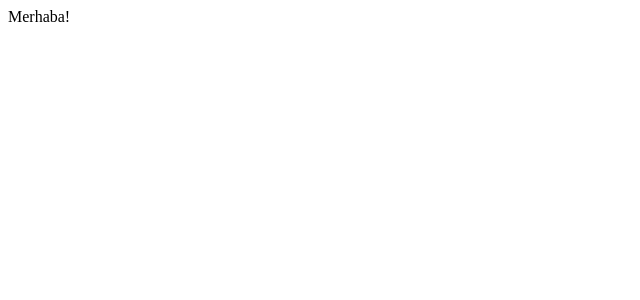
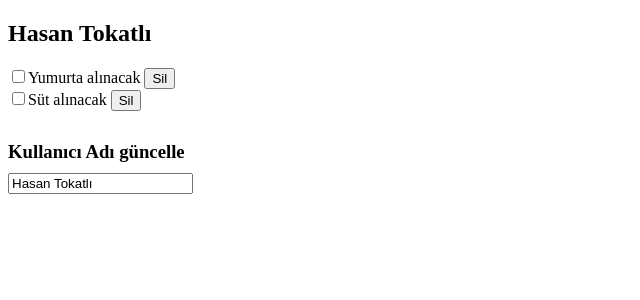
Before and after one commit to alisarsar/hafta10, a React (Create React App) app: page / in a window 1280 px wide. Shown: the top 300 px of the page, without its empty margins (0-640 px from the left). Built offline with nearby package versions, Linux system fonts and the light colour scheme.

Commit message:
usereducer örnekleri yapıldı.

```diff
--- a/src/App.js
+++ b/src/App.js
@@ -1,10 +1,57 @@
+import { useReducer } from "react";
+
+const ilkVeri = [
+  {
+    id: 1,
+    baslik: "Yumurta alınacak",
+    durum: false,
+  },
+
+  {
+    id: 2,
+    baslik: "Süt alınacak",
+    durum: false,
+  },
+]
+
+const reducerFonksiyonu = (state, aksiyon) => {
+  switch (aksiyon.type) {
+    case "COMPLETE":
+      return state.map((yapilacakIs) => {
+        if (yapilacakIs.id === aksiyon.id) {
+          return { ...yapilacakIs, durum: !yapilacakIs.durum }
+        } else {
+          return yapilacakIs
+        }
+      })
+    default:
+      return state
+  }
+}
 
 function App() {
-    return (
-      <>
-        Merhaba!
-      </>
-    );
+  const [yapilacaklar, vekilFonksiyon] = useReducer(reducerFonksiyonu, ilkVeri)
+
+  const tamamlamaGuncelle = (yapilacakIs) => {
+    vekilFonksiyon({ type: "COMPLETE", id: yapilacakIs.id })
   }
 
-  export default App;
+  return (
+    <>
+      {yapilacaklar.map((yapilacakIs) => (
+        <div key={yapilacakIs.id}>
+          <label>
+            <input
+              type="checkbox"
+              checked={yapilacakIs.durum}
+              onChange={() => tamamlamaGuncelle( yapilacakIs )}
+            />
+            {yapilacakIs.baslik}
+          </label>
+        </div>
+      ))}
+    </>
+  )
+}
+
+export default App
--- /dev/null
+++ b/src/App3.jsx
@@ -0,0 +1,95 @@
+//App2 komponentinin useReducer ile yeniden yazılmış hali
+
+import { useReducer } from "react";
+
+const ilkVeri = [
+  {
+    id: 1,
+    baslik: "Yumurta alınacak",
+    durum: false,
+  },
+
+  {
+    id: 2,
+    baslik: "Süt alınacak",
+    durum: false,
+  },
+]
+
+
+const yapilacaklarReducer = (state, aksiyon)=>{
+    switch( aksiyon.type ) {
+
+        case "DURUM_DEGISTIR":
+            return state.map( (yapilacakIs)=>{
+                if( aksiyon.id === yapilacakIs.id ) {
+                    return {...yapilacakIs, durum: !yapilacakIs.durum}
+                } else {
+                    return yapilacakIs
+                }
+            } )
+
+        case "IS_SIL":
+            return state.filter( yapilacakIs=>{
+                if (aksiyon.id != yapilacakIs.id)
+                    return yapilacakIs
+            } )
+
+        default:
+            return state
+    }
+}
+
+const kullaniciReducer = (state, aksiyon)=> {
+    switch( aksiyon.type ) {
+
+        case "ISIM_DEGISTIR":
+            return aksiyon.yeniDeger
+
+        default:
+            return state
+    }
+}
+
+function App() {
+  const [yapilacaklar, yapilacaklarVekilFonksiyonu] = useReducer( yapilacaklarReducer, ilkVeri)
+  const [kullanici, kullaniciVekilFonksiyonu] = useReducer( kullaniciReducer, "Hasan Tokatlı")
+
+  const tamamlamaGuncelle = (tiklananIs) => {
+    yapilacaklarVekilFonksiyonu( { type: "DURUM_DEGISTIR", id: tiklananIs.id })
+  }
+
+  const kullaniciDegistir = (olay)=>{
+    kullaniciVekilFonksiyonu( {type: "ISIM_DEGISTIR", yeniDeger: olay.target.value} )
+  }
+
+  const isSil = (tiklananIs)=>{
+    yapilacaklarVekilFonksiyonu( { type: "IS_SIL", id: tiklananIs.id })
+  }
+
+  return (
+    <>
+        <header><h2>{kullanici}</h2></header>
+
+      {yapilacaklar.map((yapilacakIs) => (
+        <div key={yapilacakIs.id}>
+          <label>
+            <input
+              type="checkbox"
+              checked={yapilacakIs.durum}
+              onChange={() => tamamlamaGuncelle( yapilacakIs )}
+            />
+            {yapilacakIs.baslik} <button onClick={()=>{ isSil(yapilacakIs) }}>Sil</button>
+          </label>
+        </div>
+      ))}
+
+      <form style={{marginTop: 30}}>
+        <h3 style={{marginBottom: 10}}>Kullanıcı Adı güncelle</h3>
+        <input type="text" value={kullanici} onChange={kullaniciDegistir} />
+      </form>
+    </>
+  )
+}
+
+export default App
--- a/src/index.js
+++ b/src/index.js
@@ -1,8 +1,8 @@
 import React from 'react';
 import ReactDOM from 'react-dom/client';
-import App from './App';
+import App3 from './App3';
 
 const root = ReactDOM.createRoot(document.getElementById('root'));
 root.render(
-  <App />
+  <App3 />
 )
```
Also changed, not shown: src/App2.jsx (added, +74 -0 lines).
